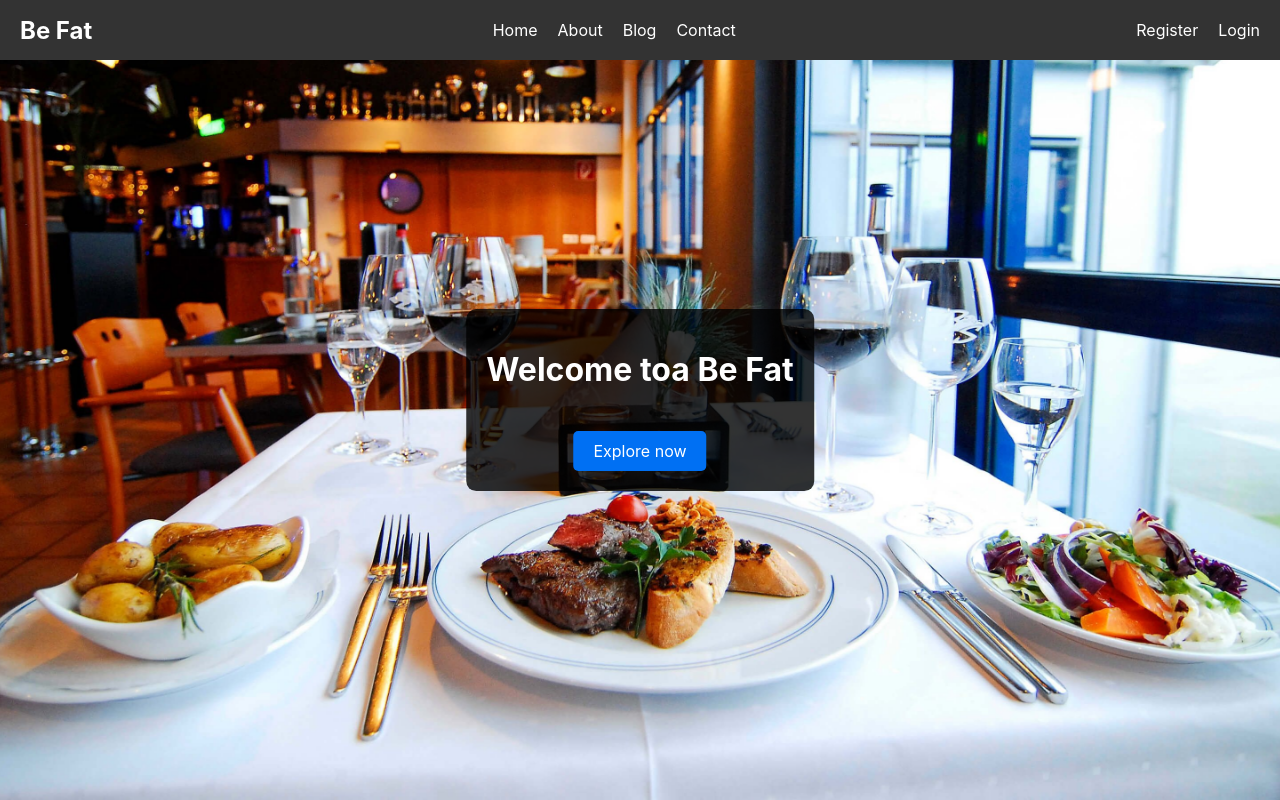
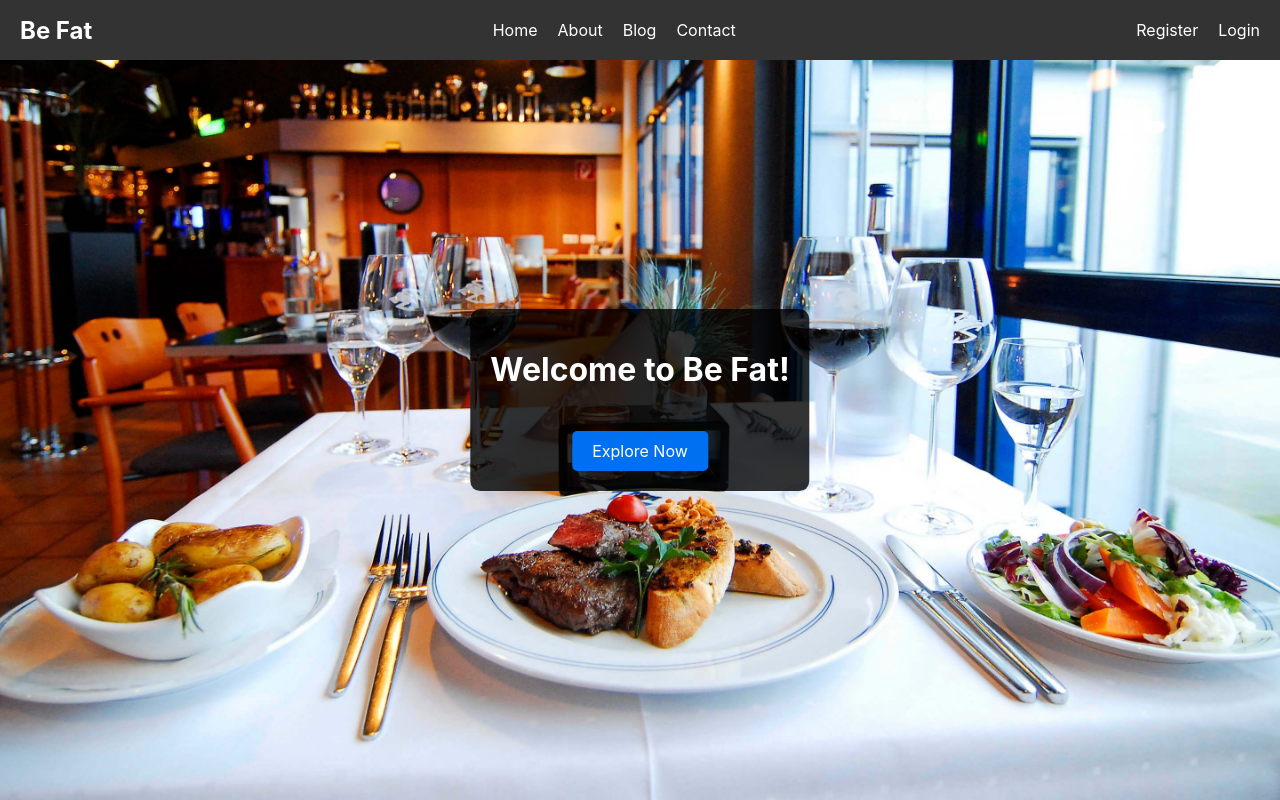
Before and after one commit to Emanet/gastronomy, a Next.js app: page / in a window 1280 px wide. Built offline with nearby package versions, Linux system fonts and the light colour scheme.

Commit message:
update index.tsx

```diff
--- a/src/pages/index.tsx
+++ b/src/pages/index.tsx
@@ -16,9 +16,9 @@ const HomePage = () => {
 						objectFit="cover"
 					/>
 					<div className="overlay">
-						<h1>Welcome toa Be Fat</h1>
+						<h1>Welcome to Be Fat!</h1>
 						<Link href="/search" className="explore-button">
-							Explore now
+							Explore Now
 						</Link>
 					</div>
 				</div>
```
